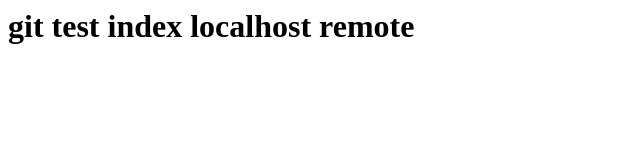
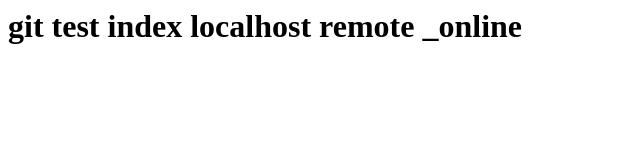
Before and after one commit to youliangxiazi/minnan17, a plain HTML site: page gittest/index.html in a window 1280 px wide. Shown: the whole page, without its empty margins (0-640 px from the left). Drawn offline with Linux system fonts and the light colour scheme.

Commit message:
Update index.html

```diff
--- a/gittest/index.html
+++ b/gittest/index.html
@@ -3,6 +3,6 @@
     <title>tittest</title>
   </head>
   <body>
-    <h1>git test index localhost remote</h1>
+    <h1>git test index localhost remote _online</h1>
   </body>
 </html>
```
